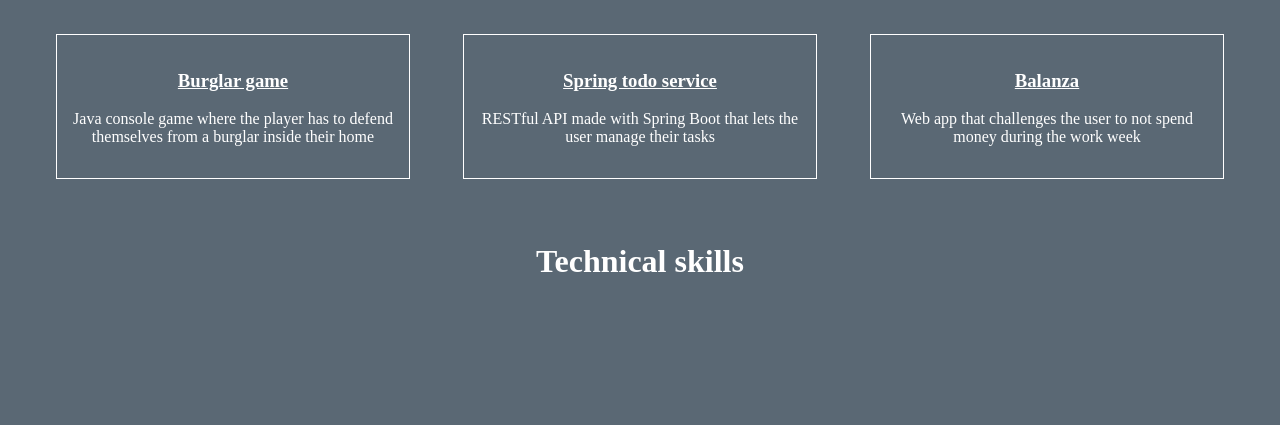
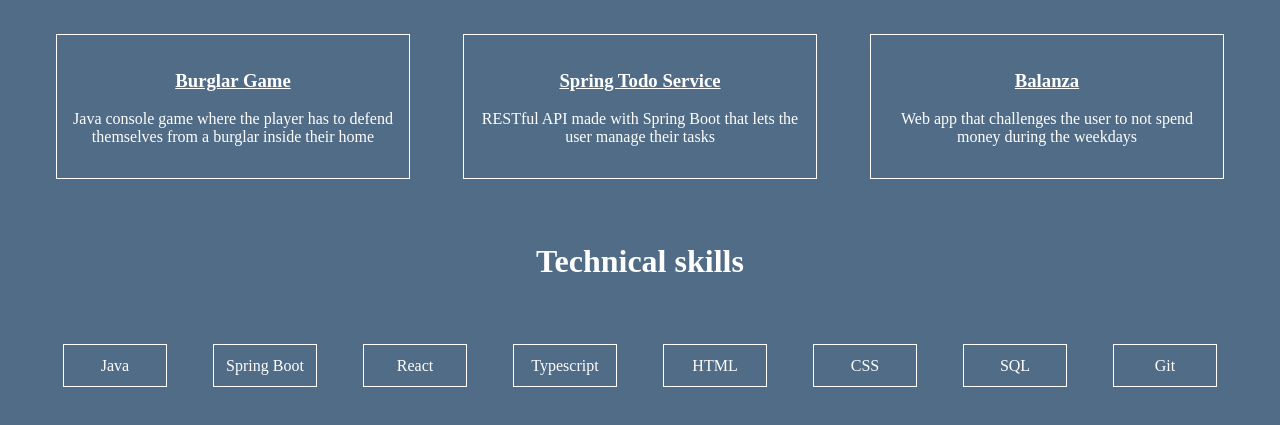
Before and after one commit to lxnneak/portfolio-linnea-karlsson, a React (Vite) app in the folder portfolio-linnea-karlsson/: page / in a window 1280 px wide. Shown: the part 427-852 px from the top of the page. Before the commit the page ends 800 px from the top, so only its background shows below. Built offline with nearby package versions, Linux system fonts and the light colour scheme.

Commit message:
Add: technical skills, changed background color

```diff
--- a/portfolio-linnea-karlsson/src/App.css
+++ b/portfolio-linnea-karlsson/src/App.css
@@ -40,3 +40,16 @@ h1 {
   width: 20rem;
   padding: 1rem;
 }
+
+.skillset {
+  display: flex;
+  justify-content: space-around;
+}
+
+.skill {
+  border-style: solid;
+  border-width: 1px;
+  padding: 0.7rem;
+  width: 5rem;
+  text-align: center;
+}
--- a/portfolio-linnea-karlsson/src/App.tsx
+++ b/portfolio-linnea-karlsson/src/App.tsx
@@ -26,7 +26,7 @@ function App() {
               href="https://github.com/lxnneak/java-b-projektuppgift"
               target="_blank"
             >
-              Burglar game
+              Burglar Game
             </a>
           </h3>
           <p>
@@ -41,7 +41,7 @@ function App() {
               href="https://github.com/tHaraldsson/spring-todo-service"
               target="_blank"
             >
-              Spring todo service
+              Spring Todo Service
             </a>
           </h3>
           <p>
@@ -57,13 +57,23 @@ function App() {
             </a>
           </h3>
           <p>
-            Web app that challenges the user to not spend money during the work
-            week
+            Web app that challenges the user to not spend money during the
+            weekdays
           </p>
         </div>
       </div>
       <div>
         <h1>Technical skills</h1>
+        <div className="skillset">
+          <p className="skill">Java</p>
+          <p className="skill">Spring Boot</p>
+          <p className="skill">React</p>
+          <p className="skill">Typescript</p>
+          <p className="skill">HTML</p>
+          <p className="skill">CSS</p>
+          <p className="skill">SQL</p>
+          <p className="skill">Git</p>
+        </div>
       </div>
     </>
   )
--- a/portfolio-linnea-karlsson/src/index.css
+++ b/portfolio-linnea-karlsson/src/index.css
@@ -1,5 +1,5 @@
 body {
-  background-color: rgba(20, 40, 58, 0.7);
+  background-color: rgb(54, 87, 117, 0.87);
   color: #fff;
 }
 
```
